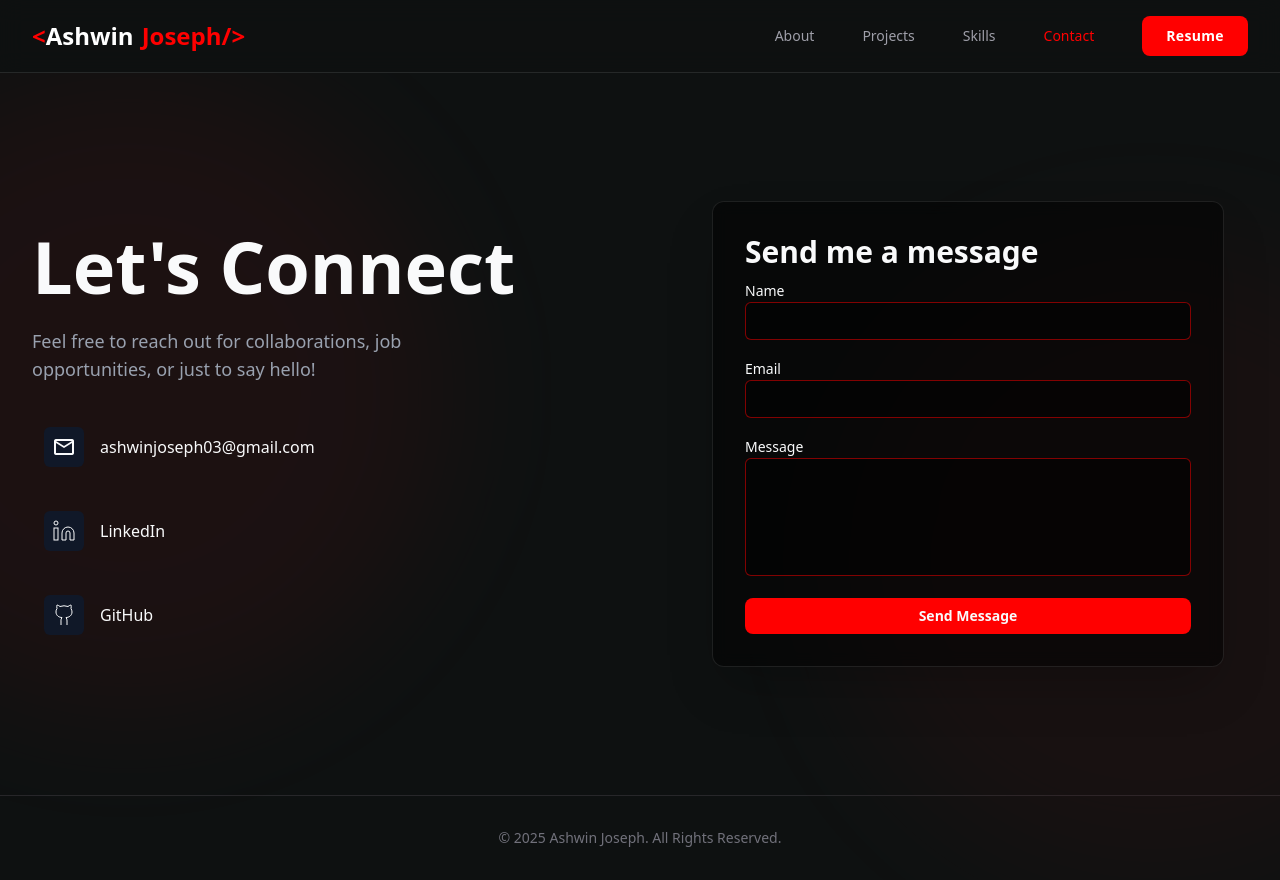
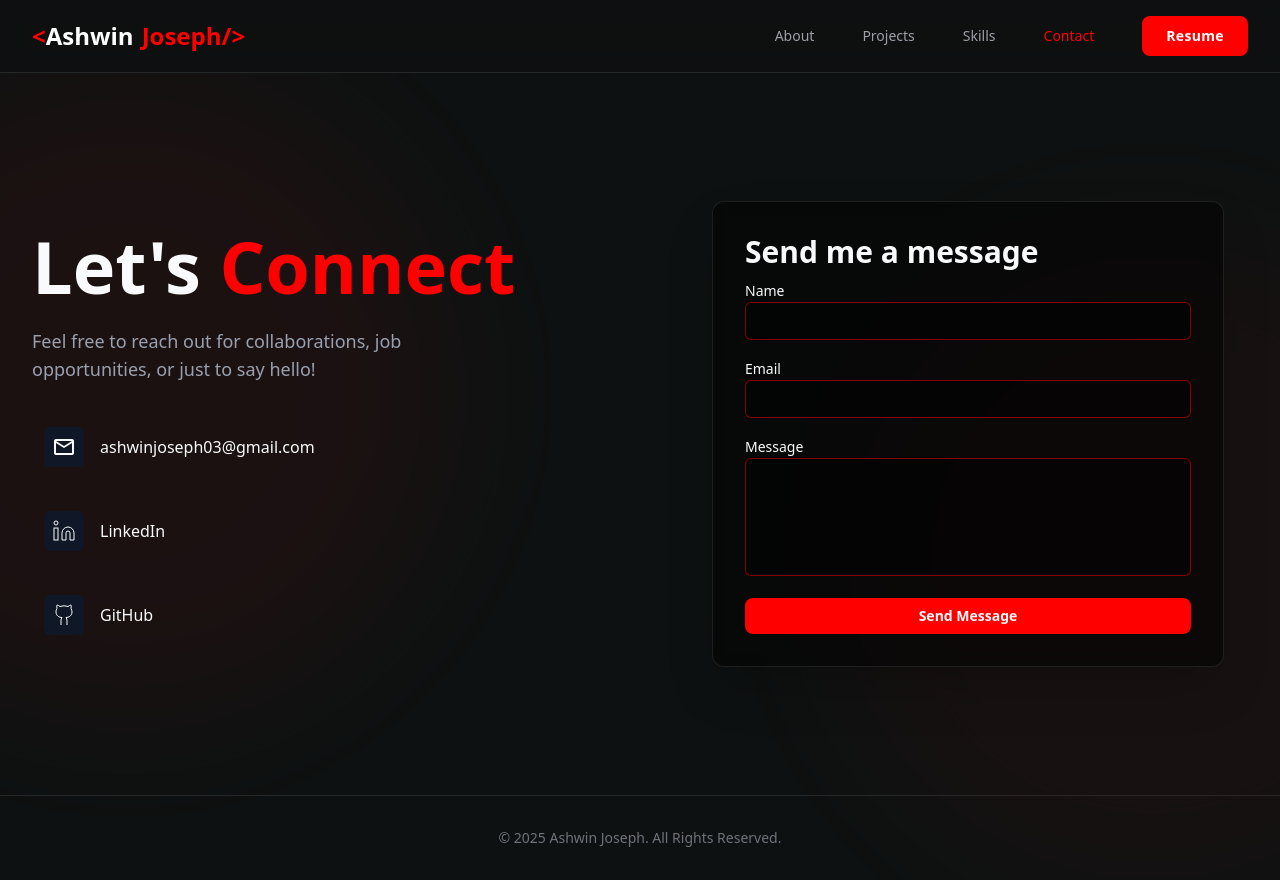
Before and after one commit to AshwinJ5/AshwinJ5.github.io, a Next.js app: page /contact in a window 1280 px wide. Built offline with nearby package versions, Linux system fonts and the light colour scheme.

Commit message:
updated font colour

```diff
--- a/src/app/components/EducationSkills.tsx
+++ b/src/app/components/EducationSkills.tsx
@@ -94,7 +94,7 @@ export default function EducationSkills() {
                                 transition={{ duration: 0.6 }}
                                 className="text-2xl sm:text-3xl font-bold mb-8 sm:mb-12 border-l-4 border-[#ff0000] pl-4"
                             >
-                                Technical Skills
+                                Technical <span className="text-[#ff0000]">Skills</span>
                             </motion.h2>
 
                             <div className="grid grid-cols-1 lg:grid-cols-2 gap-8 sm:gap-12">
--- a/src/app/contact/page.tsx
+++ b/src/app/contact/page.tsx
@@ -59,7 +59,7 @@ export default function Contact() {
                             >
                                 <div className="space-y-4">
                                     <h1 className="text-5xl sm:text-6xl md:text-7xl font-black leading-tight">
-                                        Let&apos;s Connect
+                                        Let&apos;s <span className="text-[#ff0000]">Connect</span>
                                     </h1>
                                     <p className="text-gray-400 text-lg max-w-md">
                                         Feel free to reach out for collaborations, job opportunities, or just to say hello!
```
